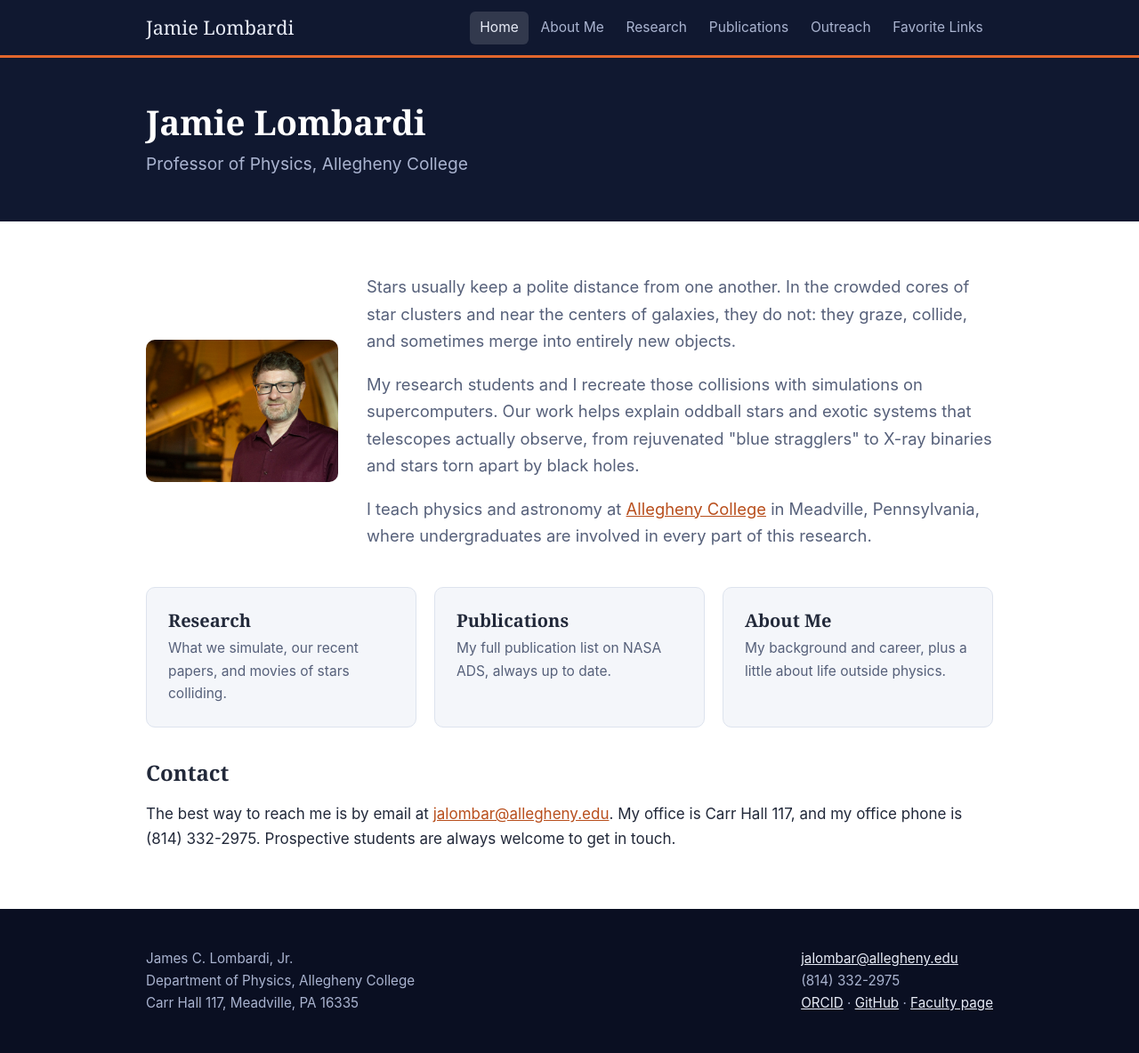
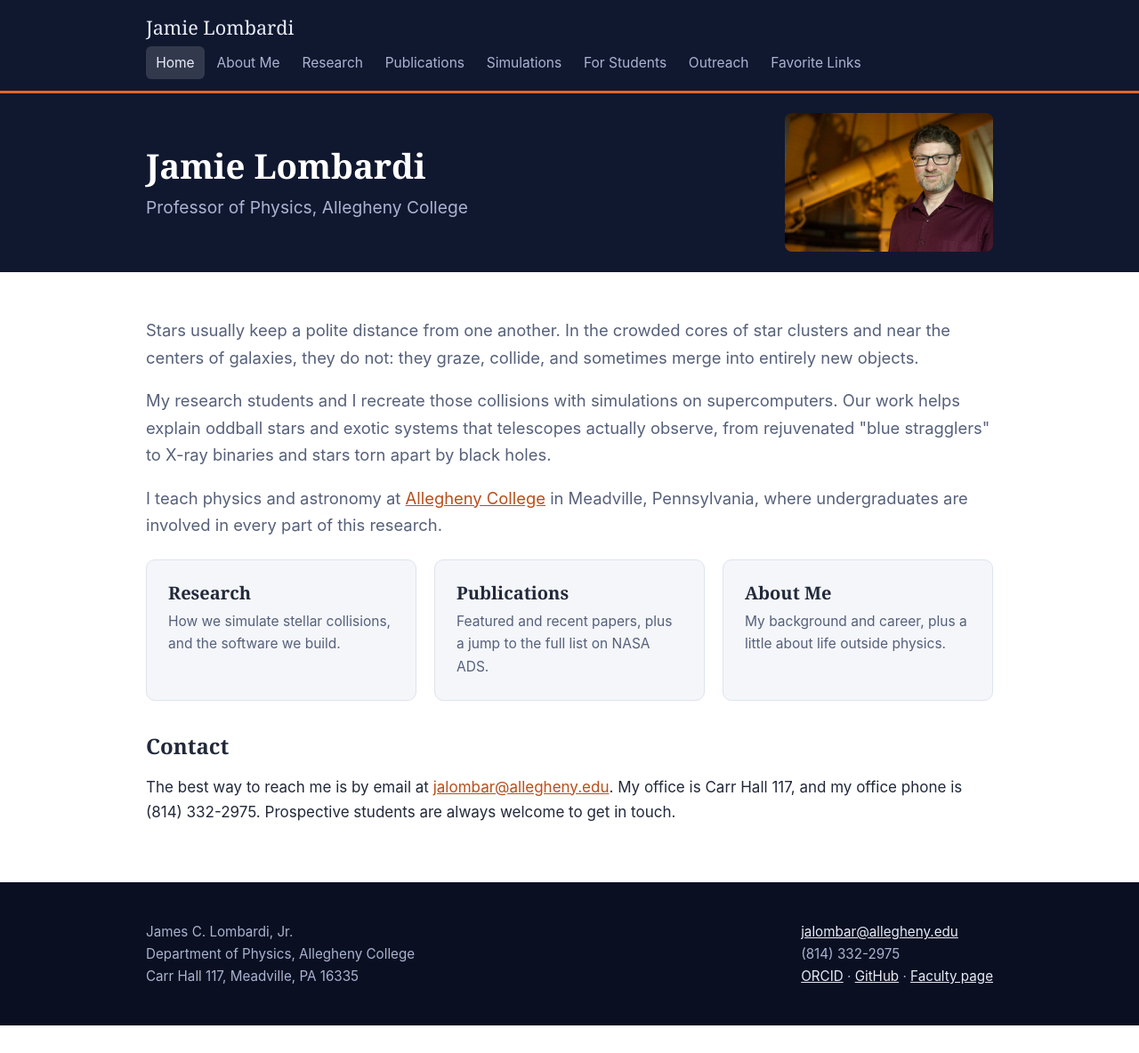
Before and after one commit to jalombar/jalombar.github.io, a Jekyll site: the page built from index.html, in a window 1280 px wide. Shown: the whole page at 89% size. Built offline with Jekyll 4.4.1, drawn with Linux system fonts in a browser that asks for light colours; after the commit the page ends 1153 px from its top, so only the background shows below that.

Commit message:
Changed home page to have portrait in the banner.
Broke up the Research page into four separate pages: the new pages are Publications, Simulations, and Students.

The previous Publications tab that jumped the visitor to ADS has been replaced with content.

Tweaked wording throughout, such as on the Students page.

```diff
--- a/assets/css/main.css
+++ b/assets/css/main.css
@@ -123,11 +123,26 @@ main > .wrap { padding-top: 2rem; }
 .banner {
   background: var(--space);
   color: var(--on-space);
-  padding: 3rem 0;
+  padding: 1.4rem 0;
 }
 
 .banner h1 { color: #ffffff; font-size: 2.4rem; margin: 0; }
 .banner .tagline { color: var(--on-space-soft); font-size: 1.2rem; margin: 0.5rem 0 0; }
+
+/* Banner row within the content column: text left, portrait at the right edge. */
+.banner-inner {
+  display: flex;
+  align-items: center;
+  gap: 1.5rem;
+}
+.banner-text { flex: 1 1 auto; min-width: 0; }
+.banner-portrait {
+  flex: 0 0 auto;
+  height: 156px;
+  width: auto;
+  border-radius: 8px;
+  display: block;
+}
 
 .hero {
   background-color: var(--space-deep);
@@ -191,31 +206,9 @@ main > .wrap { padding-top: 2rem; }
 main > .wrap.research-body { padding-top: 1rem; }
 .research-body > h2:first-child { margin-top: 1.125rem; }
 
-/* Intro row with the portrait */
-
-.intro {
-  display: flex;
-  gap: 2rem;
-  align-items: center;
-  margin-top: 0.5rem;
-}
-
-.intro .portrait {
-  flex: 0 0 216px;
-  overflow: hidden;
-  border-radius: 10px;
-}
-
-.intro .portrait img {
-  display: block;
-  width: 111.111%;
-  max-width: none;
-  transform: translateX(-10%);
-}
-
 .about-figure {
   float: right;
-  width: 192px;
+  width: 224px;
   max-width: 45%;
   margin: 0.25rem 0 1rem 1.5rem;
 }
@@ -480,8 +473,7 @@ main > .wrap.research-body { padding-top: 1rem; }
 .pub-list li { margin-bottom: 0.6rem; }
 
 @media (max-width: 640px) {
-  .intro { flex-direction: column; }
-  .intro .portrait { flex-basis: auto; width: 170px; }
+  .banner-portrait { height: 110px; }
   .about-figure { float: none; width: 220px; max-width: 100%; margin: 1rem auto; }
   .infobox { float: none; width: 100%; margin: 1rem 0; }
   .banner h1, .hero h1, .research-hero-text h1 { font-size: 1.9rem; }
--- a/index.html
+++ b/index.html
@@ -8,18 +8,16 @@ permalink: /
 ---
 
 <div class="banner">
-  <div class="wrap">
+  <div class="wrap banner-inner">
+    <div class="banner-text">
       <h1>Jamie Lombardi</h1>
       <p class="tagline">Professor of Physics, Allegheny College</p>
+    </div>
+    <img class="banner-portrait" src="{{ '/assets/images/portrait.jpg' | relative_url }}" alt="Jamie Lombardi standing in front of ice caves">
   </div>
 </div>
 
 <div class="wrap">
-  <div class="intro">
-    <div class="portrait">
-      <img src="{{ '/assets/images/portrait.jpg' | relative_url }}" alt="Jamie Lombardi standing in front of ice caves">
-    </div>
-    <div>
   <p class="lede">
     Stars usually keep a polite distance from one another. In the crowded
     cores of star clusters and near the centers of galaxies, they do not:
@@ -37,17 +35,15 @@ permalink: /
     in Meadville, Pennsylvania, where undergraduates are involved in every
     part of this research.
   </p>
-    </div>
-  </div>
 
   <div class="card-grid">
     <a class="shortcut-card" href="{{ '/research/' | relative_url }}">
       <h2>Research</h2>
-      <p>What we simulate, our recent papers, and movies of stars colliding.</p>
+      <p>How we simulate stellar collisions, and the software we build.</p>
     </a>
-    <a class="shortcut-card" href="https://ui.adsabs.harvard.edu/search/q=orcid%3A0000-0002-7444-7599&amp;sort=date+desc" target="_blank" rel="noopener">
+    <a class="shortcut-card" href="{{ '/publications/' | relative_url }}">
       <h2>Publications</h2>
-      <p>My full publication list on NASA ADS, always up to date.</p>
+      <p>Featured and recent papers, plus a jump to the full list on NASA ADS.</p>
     </a>
     <a class="shortcut-card" href="{{ '/about/' | relative_url }}">
       <h2>About Me</h2>
```
Also changed, not shown: _data/navigation.yml (+5 -2 lines), about.html (+4 -3 lines), publications.html (added, +71 -0 lines), research.html (+8 -105 lines), simulations.html (added, +28 -0 lines), students.html (added, +40 -0 lines), 1 other file. Lines whose indentation alone changed are shown as unchanged.
